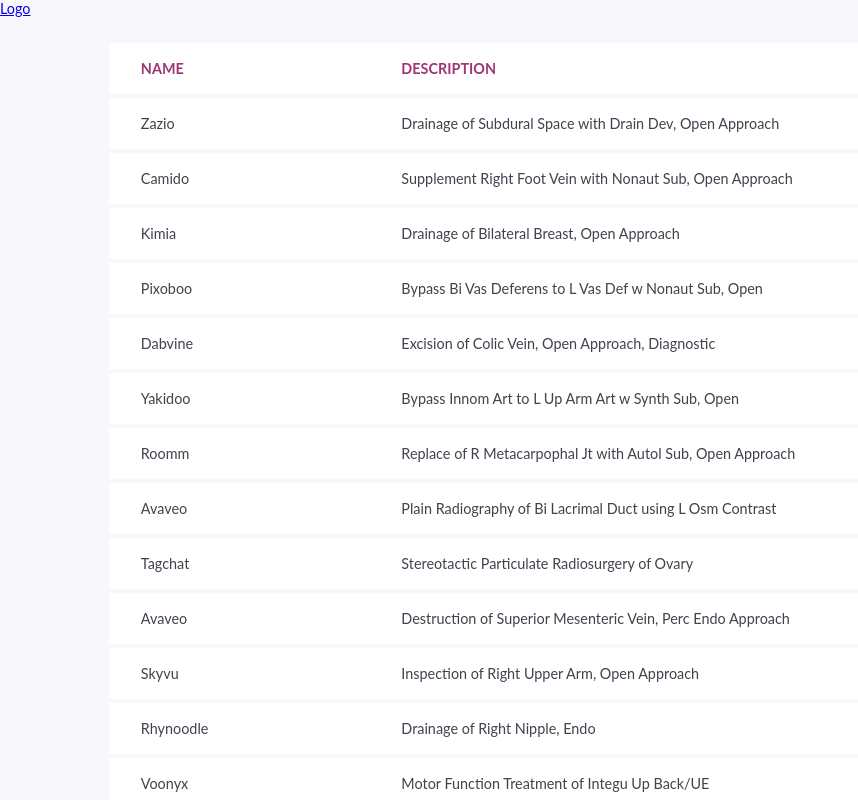
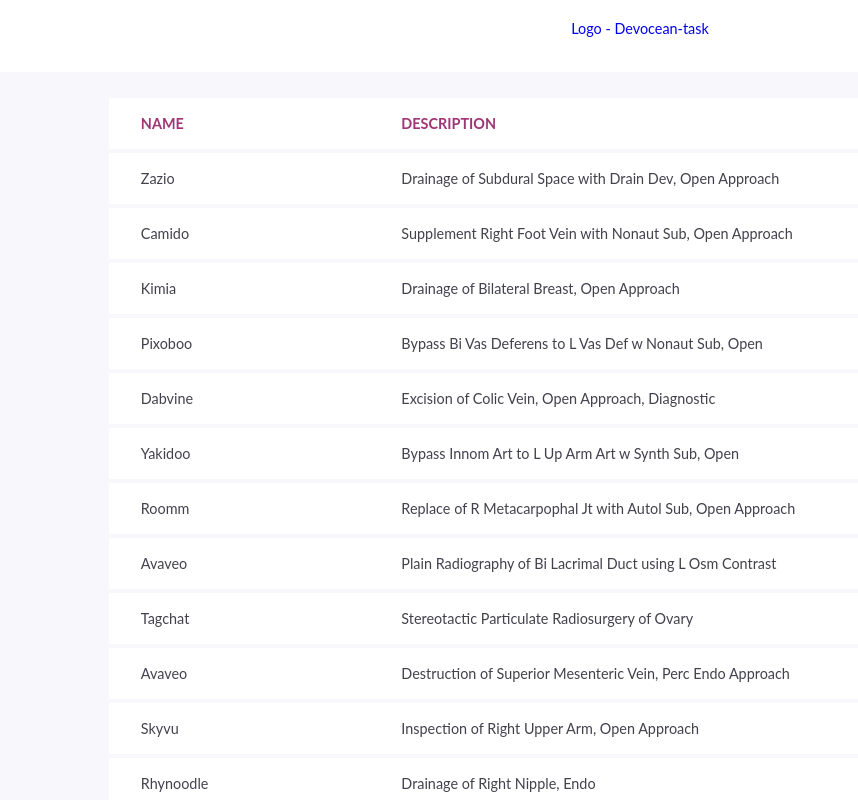
Before and after one commit to PamirKalo/devocean-task, a React (Create React App) app: page / in a window 1280 px wide. Shown: the top 800 px of the page, without its empty margins (0-858 px from the left). Built offline with nearby package versions, Linux system fonts and the light colour scheme.

Commit message:
Update Header.js and src/index.js

```diff
--- a/src/components/Header.js
+++ b/src/components/Header.js
@@ -1,9 +1,11 @@
 import { Link } from 'react-router-dom';
+import './Header.css';
 
 const Header = () => {
+    const logo = `Logo - Devocean-task`;
     return (
         <header>
-            <Link to={{ pathname: `/` }}>Logo</Link>
+            <Link to={{ pathname: `/` }}>{logo}</Link>
         </header>
     );
 };
--- a/src/index.js
+++ b/src/index.js
@@ -7,8 +7,6 @@ import App from './App';
 import allReducers from './redux-store/reducers';
 
 const store = configureStore({ reducer: allReducers });
-// const s = store.getState();
-// console.log(s.businesses.catalog);
 
 const root = ReactDOM.createRoot(document.getElementById('root'));
 root.render(
```
